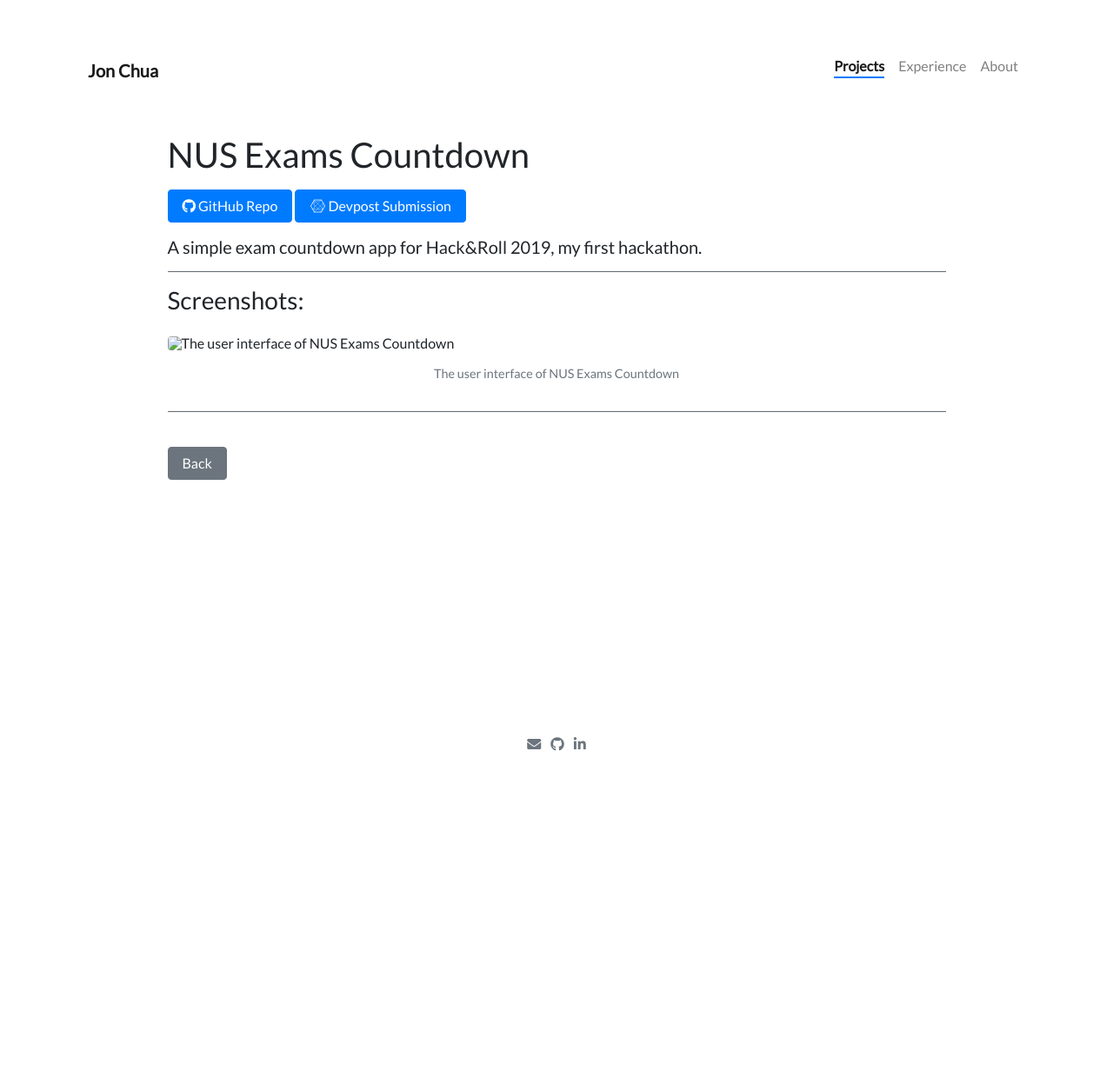
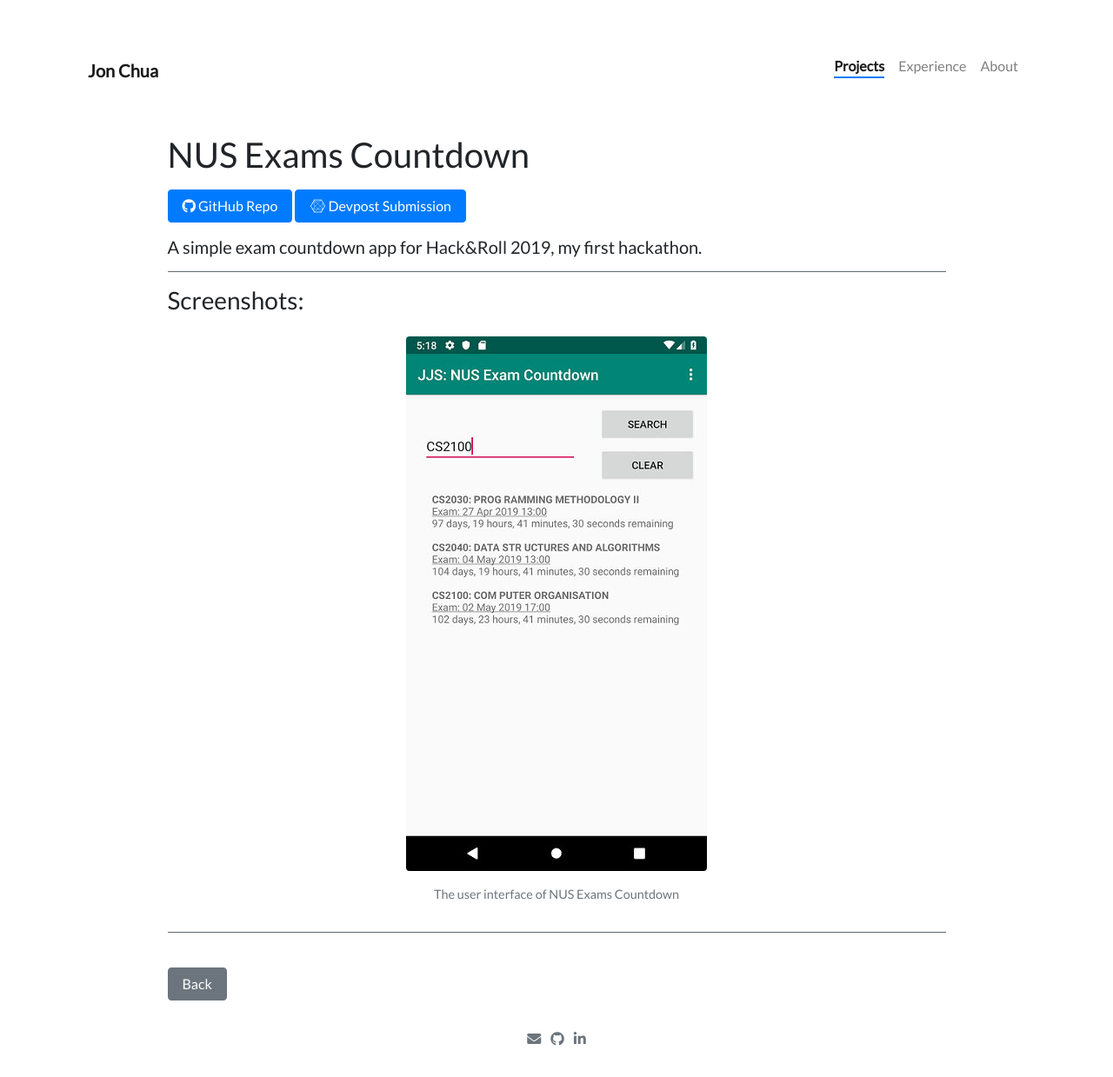
Before and after one commit to jon-chua/jon-chua.github.io, a Jekyll site: the page built from _projects/03.countdown.md, in a window 1280 px wide. Shown: the whole page at 87% size. Built offline with Jekyll 4.4.1, drawn with Linux system fonts in a browser that asks for light colours; nearby versions of some CDN libraries; before the commit the page ends 900 px from its top, so only the background shows below that.

Commit message:
Minor site edits

```diff
--- a/_includes/projects/index.html
+++ b/_includes/projects/index.html
@@ -2,7 +2,7 @@
 <script src="{{ '/assets/js/remote-projects.js' | relative_url }}"></script>
 
 <div class="container mt-5">
-  <h4>Click to find out more about each project!</h4>
+  <h4>Click on each project card to find out more!</h4>
 </div>
 
 <div class="card-columns m-3 mt-3">
--- a/_projects/03.countdown.md
+++ b/_projects/03.countdown.md
@@ -22,6 +22,6 @@ description: A simple NUS Exam Countdown application for Hack&Roll 2019.
 
 ### Screenshots:
 
-{% include elements/figure.html image="assets/images/nusexamscountdown/nusexamscountdown.jpg" caption="The user interface of NUS Exams Countdown" %}
+{% include elements/figure.html image="/assets/images/nusexamscountdown/nusexamscountdown.jpg" caption="The user interface of NUS Exams Countdown" %}
 
 ---
```
Also changed, not shown: pages/about.md (+1 -0 lines).
